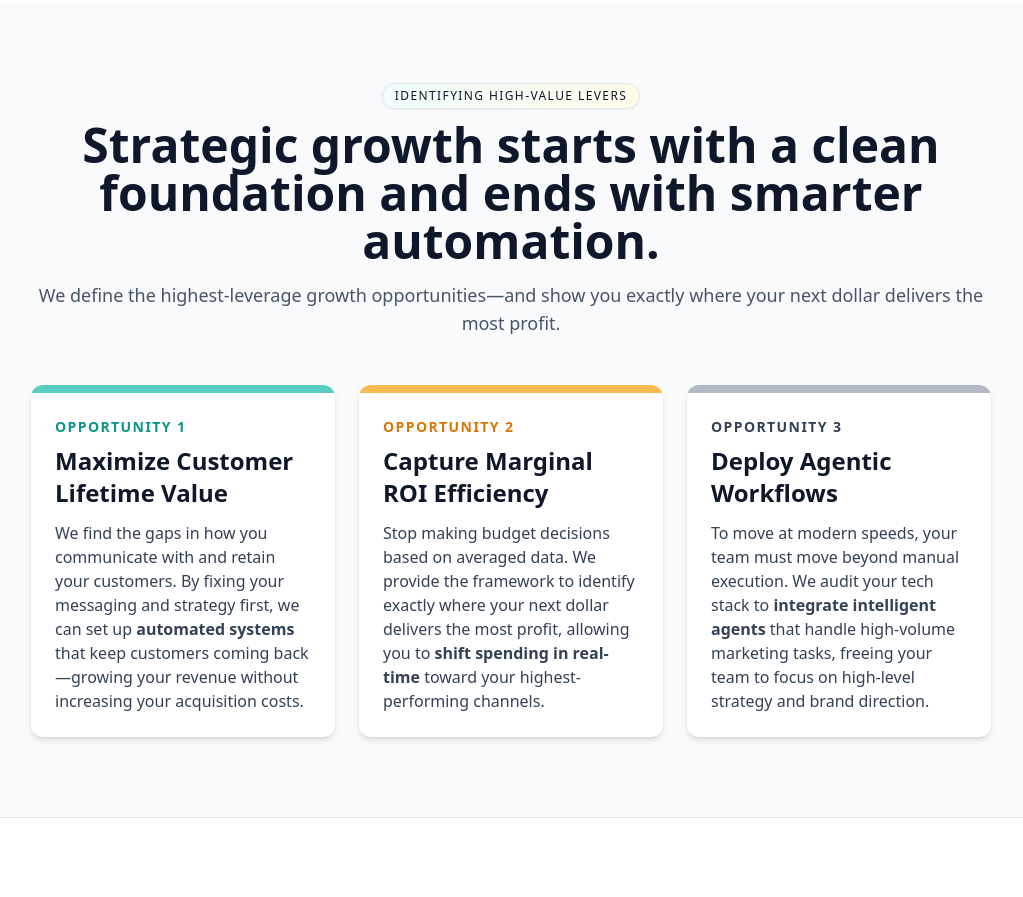
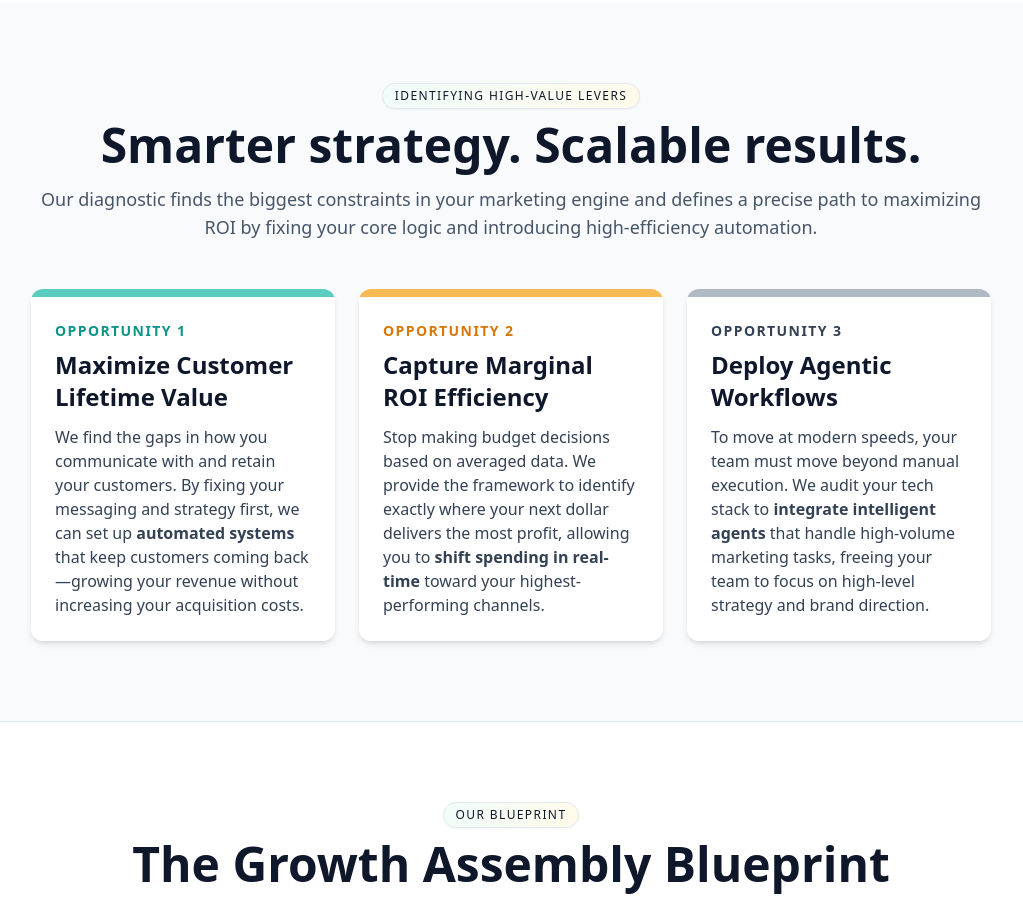
Before and after one commit to nabiliogram/sprint, a React (Vite) app: page / in a window 1280 px wide. Shown: the part 900-1797 px from the top of the page, without its empty margins (129-1152 px from the left). Built offline with nearby package versions, Linux system fonts and the light colour scheme.

Commit message:
Update section title and kicker text

```diff
--- a/src/App.jsx
+++ b/src/App.jsx
@@ -545,8 +545,8 @@ const App = () => {
         <SectionTitle
           overlineBgClass={PROMINENT_OVERLINE_CLASS}
           overline="Identifying High-Value Levers"
-          title="Strategic growth starts with a clean foundation and ends with smarter automation."
-          kicker="We define the highest-leverage growth opportunities—and show you exactly where your next dollar delivers the most profit."
+          title="Smarter strategy. Scalable results."
+          kicker="Our diagnostic finds the biggest constraints in your marketing engine and defines a precise path to maximizing ROI by fixing your core logic and introducing high-efficiency automation."
         />
        <div className="mx-auto max-w-7xl px-4 sm:px-6 lg:px-8 mt-12 grid md:grid-cols-3 gap-6 items-stretch">
           {OPPORTUNITY_CARDS.map((o,l)=>{
```
